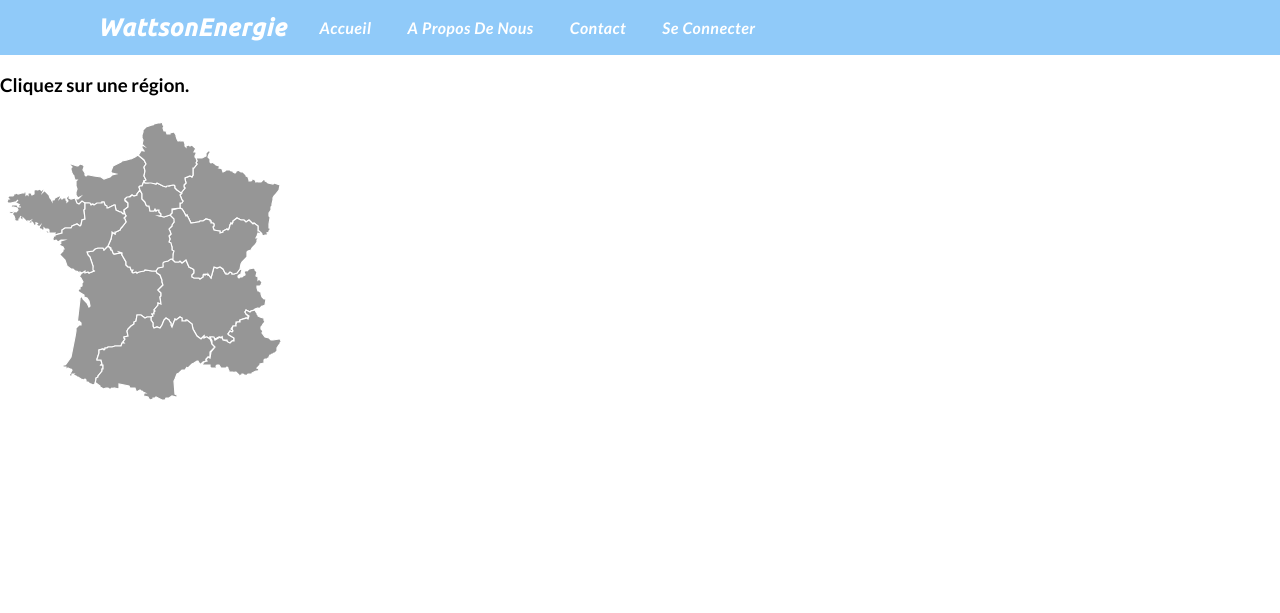
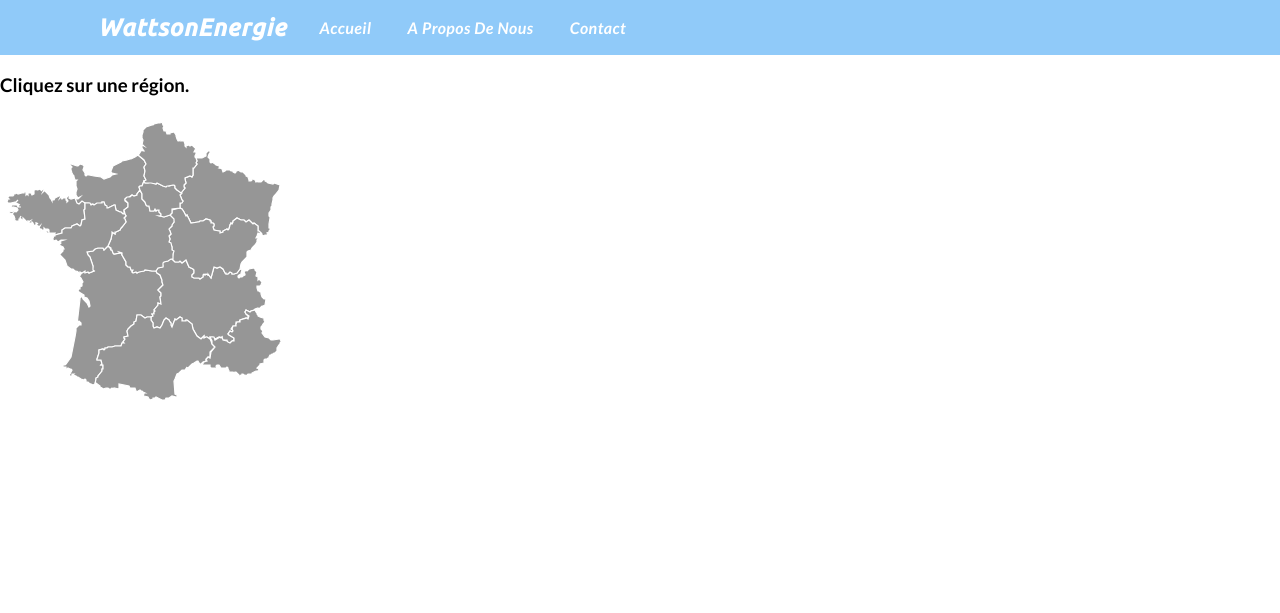
Before and after one commit to ThibautEscalante/Projet-L3, a PHP site: page /Interface.php in a window 1280 px wide. Shown: the top 613 px of the page. Run offline with PHP 8.4, Linux system fonts and the light colour scheme.

Commit message:
modification du menu

```diff
--- a/Interface.php
+++ b/Interface.php
@@ -24,9 +24,8 @@
 					<div class="left">
 
 						<a href="AccF.html" class="liensMenu" > Accueil</a>
-						<a href="AProposDeNous.html" class="liensMenu" > A Propos De Nous</a>
-						<a href="Contact.html" class="liensMenu" > Contact</a>
-						<a href="SeConnecter.php" class="liensMenu" > Se Connecter</a>
+                        <a href="AProposDeNous.html" class="liensMenu" > A Propos De Nous</a>
+                        <a href="Contact.html" class="liensMenu" > Contact</a>
 
     				</div>
 
```
